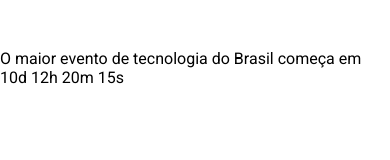
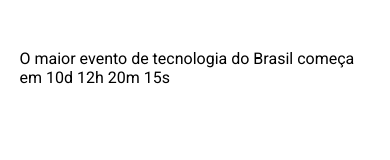
Before and after one commit to 0devdouglas/ebac_tech_talks, a website built with Parcel: page source/index.html in a window 390 px wide. Built offline with nearby package versions, Linux system fonts and the light colour scheme.

Commit message:
alt-main.scss: criação de estilos para o container

```diff
--- a/source/styles/main.scss
+++ b/source/styles/main.scss
@@ -4,3 +4,18 @@
     box-sizing: border-box;
     font-family: 'Roboto', sans-serif;
 }
+
+.container {
+    max-width: 960px;
+    width: 100%;
+    margin: 0 auto;
+
+    @media (max-width: 640px) {
+        max-width: 80%;
+    }
+
+    @media (max-width: 1024px) {
+        max-width: 90%;
+    }
+
+}
```
